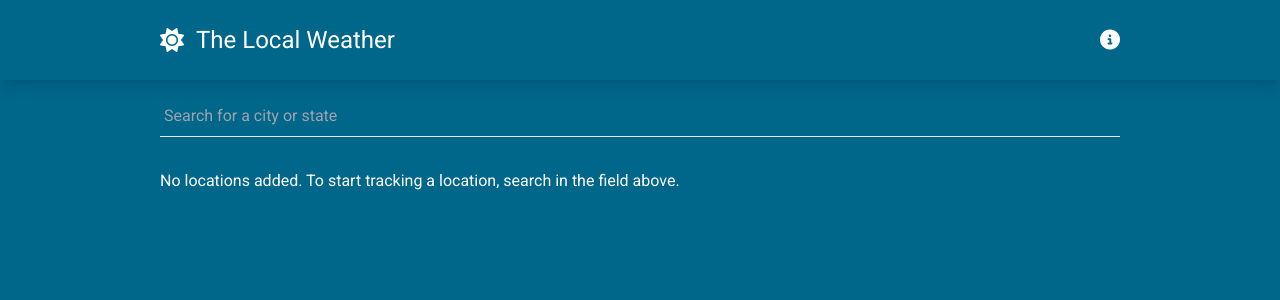
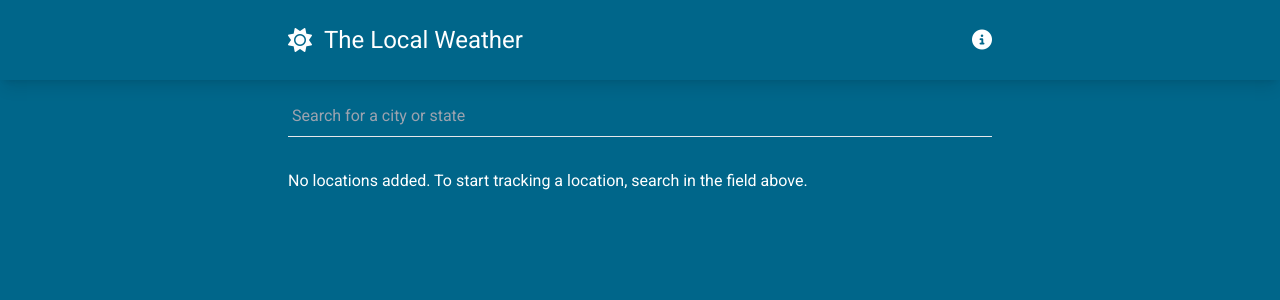
Before and after one commit to JornDeBruin1/WeatherApp, a Vue app: page / in a window 1280 px wide. Shown: the top 300 px of the page. Built offline with nearby package versions, Linux system fonts and the light colour scheme.

Commit message:
Remove lg screen size from tailwind.config.js

```diff
--- a/tailwind.config.js
+++ b/tailwind.config.js
@@ -18,7 +18,6 @@ module.exports = {
 		screens: {
 			sm: '640px',
 			md: '768px',
-			lg: '1024px',
 		},
 	},
 	plugins: [require('tailwind-scrollbar')],
```
